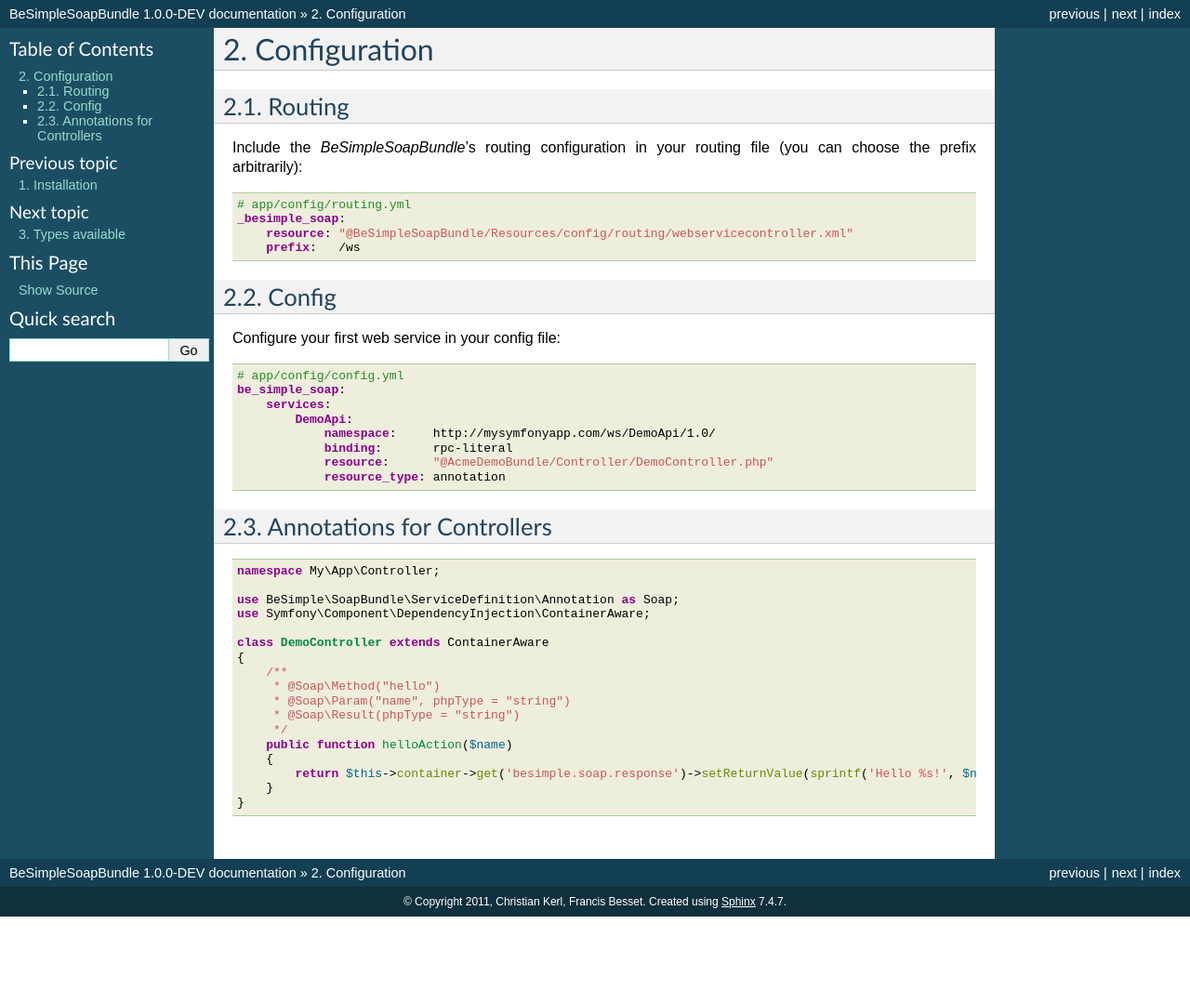
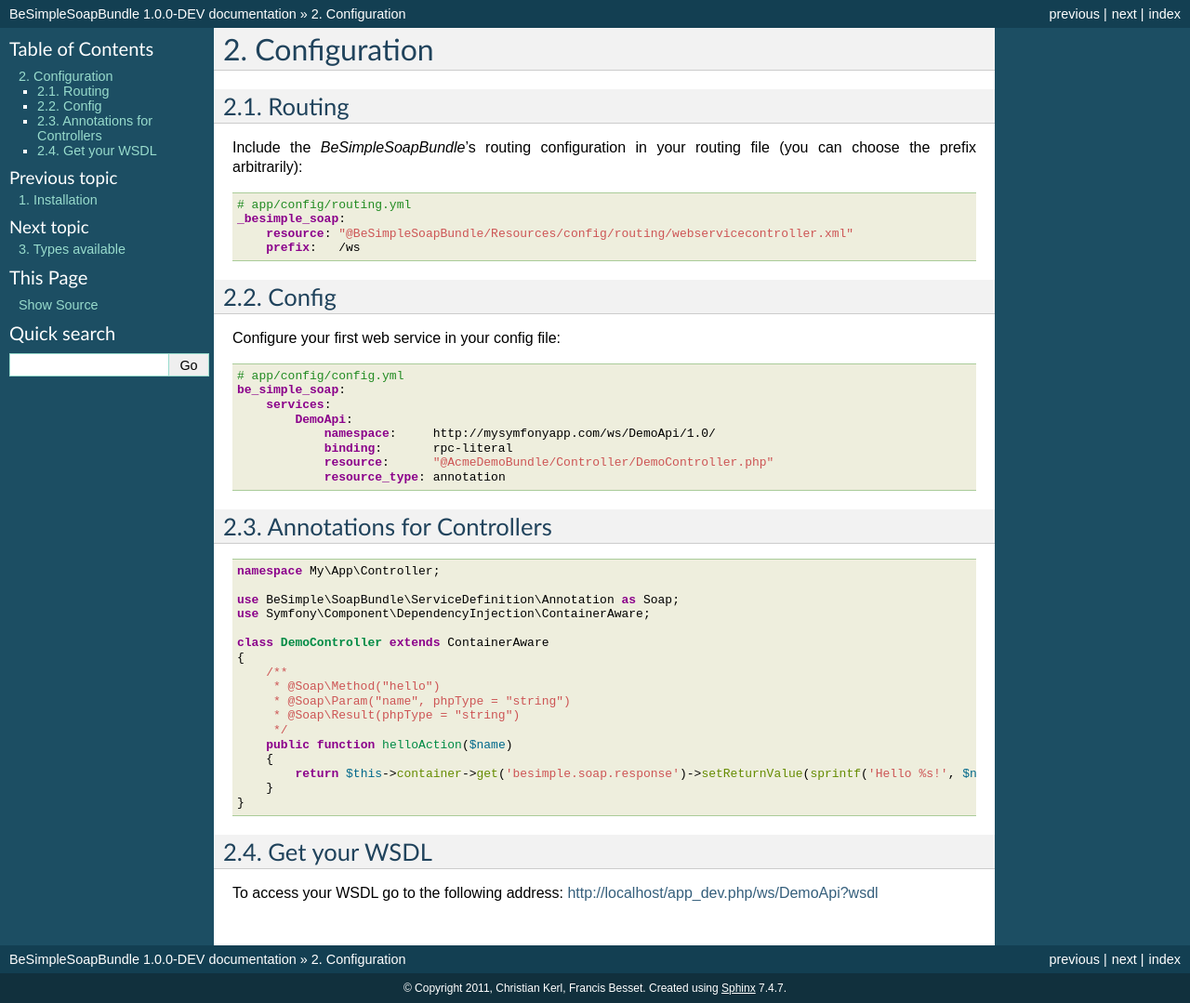
Before and after one commit to BeSimple/BeSimpleSoap, a Sphinx documentation site: the page built from Resources/doc/reference/configuration.rst, in a window 1280 px wide. Shown: the whole page at 93% size. Built offline with Sphinx 7.4.7, drawn with Linux system fonts in a browser that asks for light colours; before the commit the page ends 986 px from its top, so only the background shows below that.

Commit message:
[Doc] Add the WSDL address

```diff
--- a/Resources/doc/reference/configuration.rst
+++ b/Resources/doc/reference/configuration.rst
@@ -51,3 +51,8 @@
             return $this->container->get('besimple.soap.response')->setReturnValue(sprintf('Hello %s!', $name));
         }
     }
+
+Get your WSDL
+-------------
+
+To access your WSDL go to the following address: http://localhost/app_dev.php/ws/DemoApi?wsdl
```
